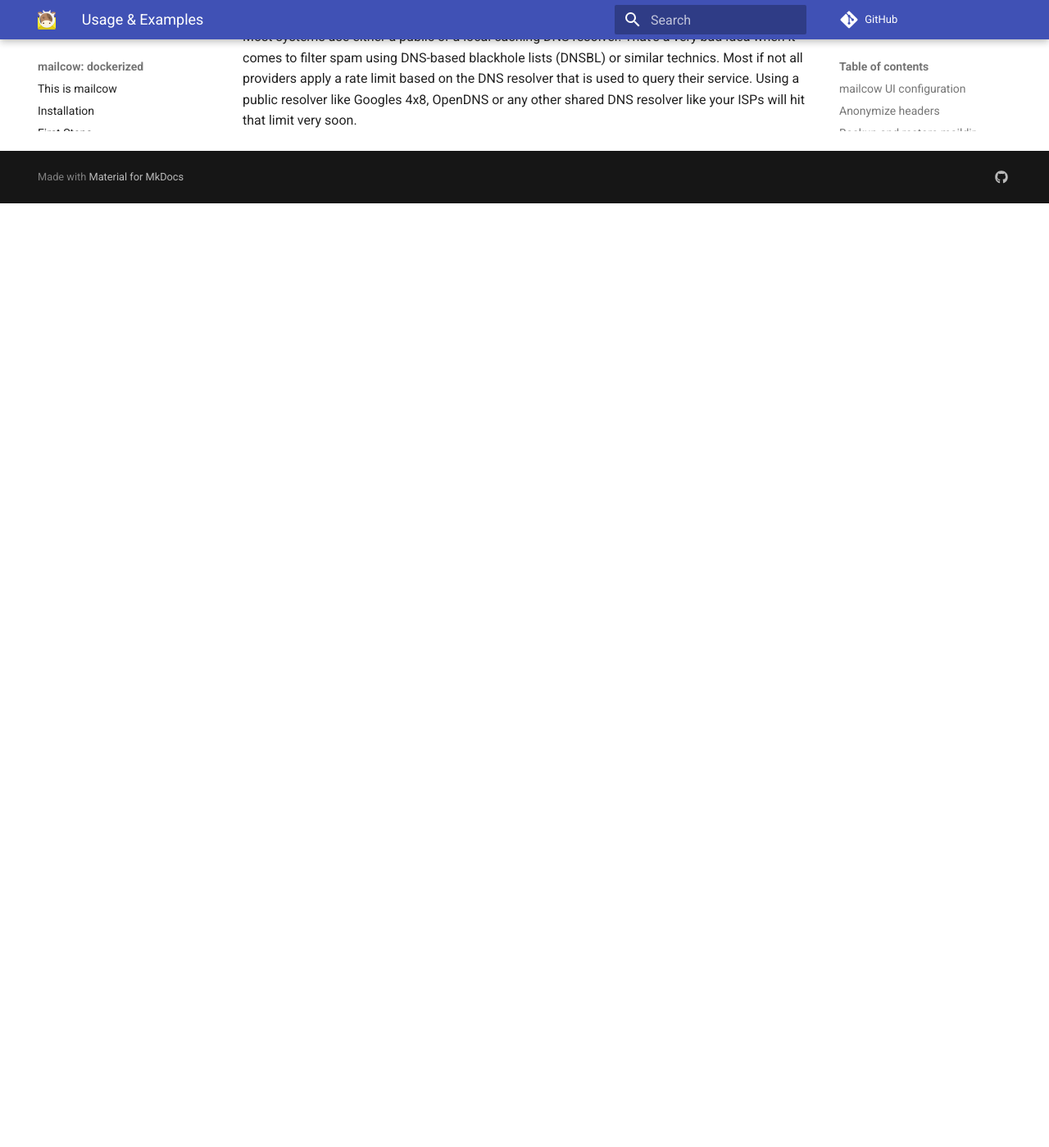
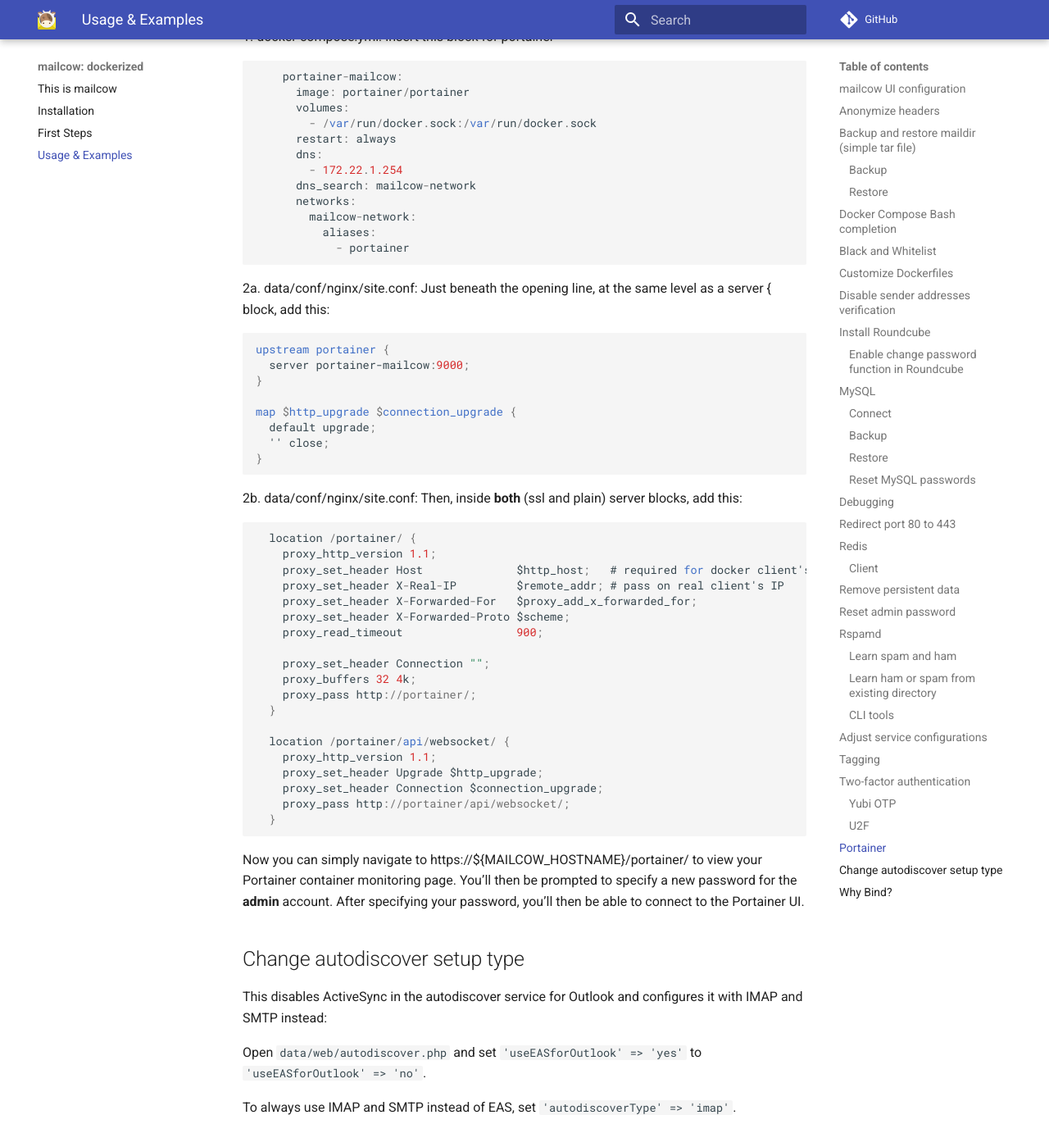
Before and after one commit to mailcow/mailcow-dockerized, an MkDocs documentation site: the page built from docs/u_and_e.md, in a window 1280 px wide and 1400 px high, scrolled down 10607 px. Shown: the whole window at 82% size. Built offline with MkDocs 1.6.1 and Material for MkDocs 9.7.7, drawn with Linux system fonts in a browser that asks for light colours; comment, search, counter and statistics services are not loaded; old or Windows-style settings are respelled for this version of MkDocs; before the commit the page ends 10855 px from its top, so only the background shows below that; some of the changed text lies outside the part shown.

Commit message:
Add portainer manual

````diff
--- a/docs/u_and_e.md
+++ b/docs/u_and_e.md
@@ -462,6 +462,70 @@
 
 U2F works without an internet connection.
 
+## Portainer
+
+In order to enable Portainer, the docker-compose.yml and site.conf for nginx must be modified.
+
+1\. docker-compose.yml: Insert this block for portainer
+```
+    portainer-mailcow:
+      image: portainer/portainer
+      volumes:
+        - /var/run/docker.sock:/var/run/docker.sock
+      restart: always
+      dns:
+        - 172.22.1.254
+      dns_search: mailcow-network
+      networks:
+        mailcow-network:
+          aliases:
+            - portainer
+```
+2a\. data/conf/nginx/site.conf: Just beneath the opening line, at the same level as a server { block, add this:
+```
+upstream portainer {
+  server portainer-mailcow:9000;
+}
+
+map $http_upgrade $connection_upgrade {
+  default upgrade;
+  '' close;
+}
+```
+
+2b\. data/conf/nginx/site.conf: Then, inside **both** (ssl and plain) server blocks, add this:
+```
+  location /portainer/ {
+    proxy_http_version 1.1;
+    proxy_set_header Host              $http_host;   # required for docker client's sake
+    proxy_set_header X-Real-IP         $remote_addr; # pass on real client's IP
+    proxy_set_header X-Forwarded-For   $proxy_add_x_forwarded_for;
+    proxy_set_header X-Forwarded-Proto $scheme;
+    proxy_read_timeout                 900;
+
+    proxy_set_header Connection "";
+    proxy_buffers 32 4k;
+    proxy_pass http://portainer/;
+  }
+
+  location /portainer/api/websocket/ {
+    proxy_http_version 1.1;
+    proxy_set_header Upgrade $http_upgrade;
+    proxy_set_header Connection $connection_upgrade;
+    proxy_pass http://portainer/api/websocket/;
+  }
+```
+
+Now you can simply navigate to https://${MAILCOW_HOSTNAME}/portainer/ to view your Portainer container monitoring page. You’ll then be prompted to specify a new password for the **admin** account. After specifying your password, you’ll then be able to connect to the Portainer UI.
+
+## Change autodiscover setup type
+
+This disables ActiveSync in the autodiscover service for Outlook and configures it with IMAP and SMTP instead:
+
+Open `data/web/autodiscover.php` and set `'useEASforOutlook' => 'yes'` to `'useEASforOutlook' => 'no'`.
+
+To always use IMAP and SMTP instead of EAS, set `'autodiscoverType' => 'imap'`.
+
 ## Why Bind?
 
 For DNS blacklist lookups and DNSSEC.
````
